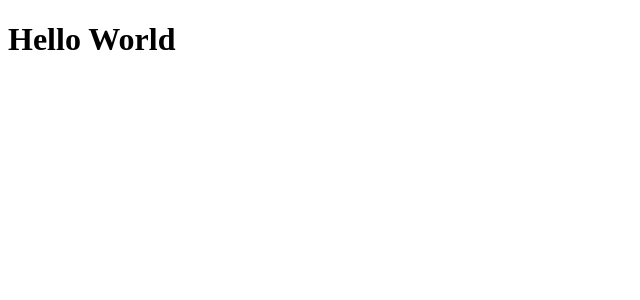
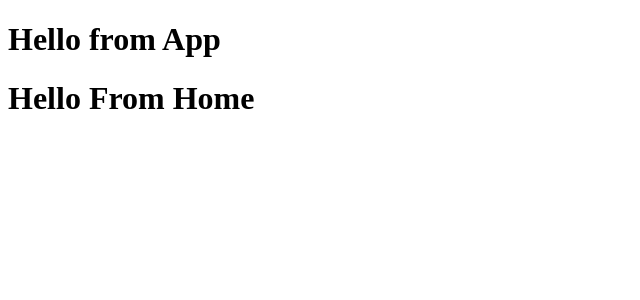
Before and after one commit to RizanMusthafa/react-material-mobile-scaffold, a React (Create React App) app: page / in a window 1280 px wide. Shown: the top 300 px of the page, without its empty margins (0-640 px from the left). Built offline with nearby package versions, Linux system fonts and the light colour scheme.

Commit message:
page navigation basic setup

```diff
--- a/package.json
+++ b/package.json
@@ -8,6 +8,7 @@
     "@testing-library/user-event": "^7.1.2",
     "react": "^16.14.0",
     "react-dom": "^16.14.0",
+    "react-router-dom": "^5.2.0",
     "react-scripts": "3.4.3"
   },
   "scripts": {
--- a/src/App.js
+++ b/src/App.js
@@ -1,9 +1,11 @@
 import React from 'react';
+import Routes from './Routes';
 
 function App() {
   return (
     <div>
-      <h1>Hello World</h1>
+      <h1>Hello from App</h1>
+      <Routes />
     </div>
   );
 }
--- /dev/null
+++ b/src/Routes.js
@@ -0,0 +1,19 @@
+import React from 'react';
+import { BrowserRouter as Router, Switch, Route } from 'react-router-dom';
+import { About, Home, More, PageNotFound } from './components/pages';
+import { navigationPath } from './services/navigationService';
+
+function Routes() {
+  return (
+    <Router>
+      <Switch>
+        <Route path={navigationPath.homePage} exact component={Home} />
+        <Route path={navigationPath.aboutPage} exact component={About} />
+        <Route path={navigationPath.morePage} exact component={More} />
+        <Route path="/" component={PageNotFound} />
+      </Switch>
+    </Router>
+  );
+}
+
+export default Routes;
--- /dev/null
+++ b/src/components/pages/About.js
@@ -0,0 +1,11 @@
+import React from 'react';
+
+function About() {
+  return (
+    <div>
+      <h1>Hello From About</h1>
+    </div>
+  );
+}
+
+export default About;
--- /dev/null
+++ b/src/components/pages/Home.js
@@ -0,0 +1,11 @@
+import React from 'react';
+
+function Home() {
+  return (
+    <div>
+      <h1>Hello From Home</h1>
+    </div>
+  );
+}
+
+export default Home;
--- /dev/null
+++ b/src/components/pages/More.js
@@ -0,0 +1,11 @@
+import React from 'react';
+
+function More() {
+  return (
+    <div>
+      <h1>Hello From More</h1>
+    </div>
+  );
+}
+
+export default More;
--- /dev/null
+++ b/src/components/pages/PageNotFound.js
@@ -0,0 +1,11 @@
+import React from 'react';
+
+function PageNotFound() {
+  return (
+    <div>
+      <h1>Sorry PageNotFound</h1>
+    </div>
+  );
+}
+
+export default PageNotFound;
--- /dev/null
+++ b/src/components/pages/index.js
@@ -0,0 +1,6 @@
+import About from './About';
+import Home from './Home';
+import More from './More';
+import PageNotFound from './PageNotFound';
+
+export { Home, About, More, PageNotFound };
--- /dev/null
+++ b/src/services/navigationService.js
@@ -0,0 +1,5 @@
+export const navigationPath = {
+  homePage: '/',
+  aboutPage: '/about',
+  morePage: '/more',
+};
```
Also changed, not shown: 1 other file (tests, documents, lock files or other folders).
